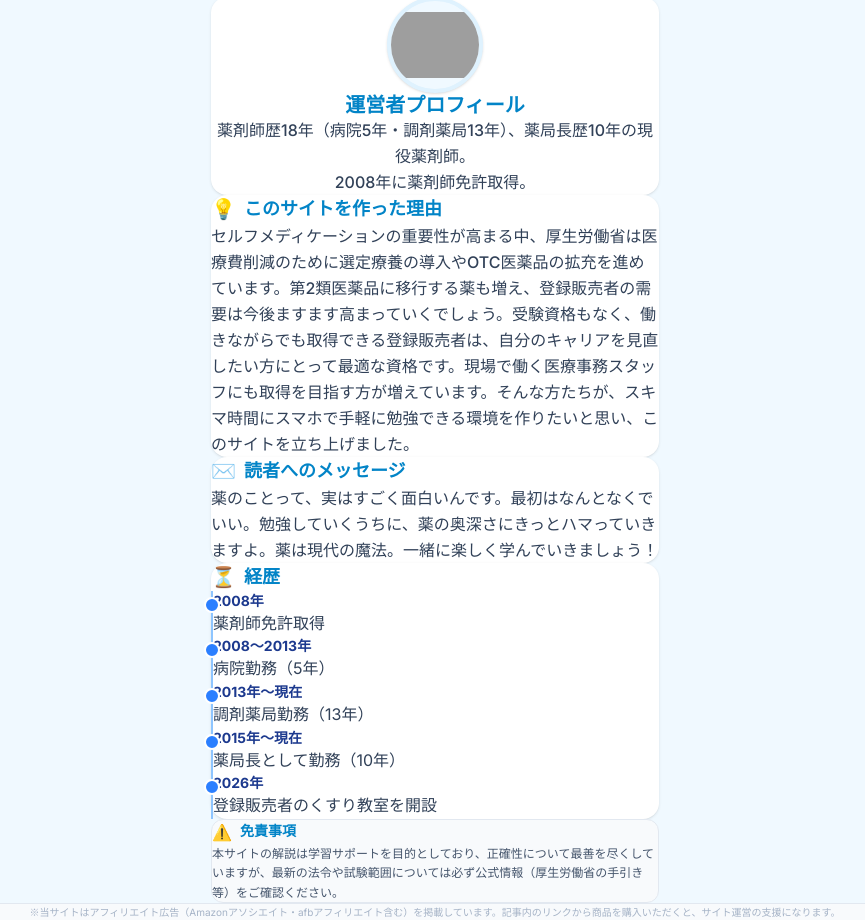
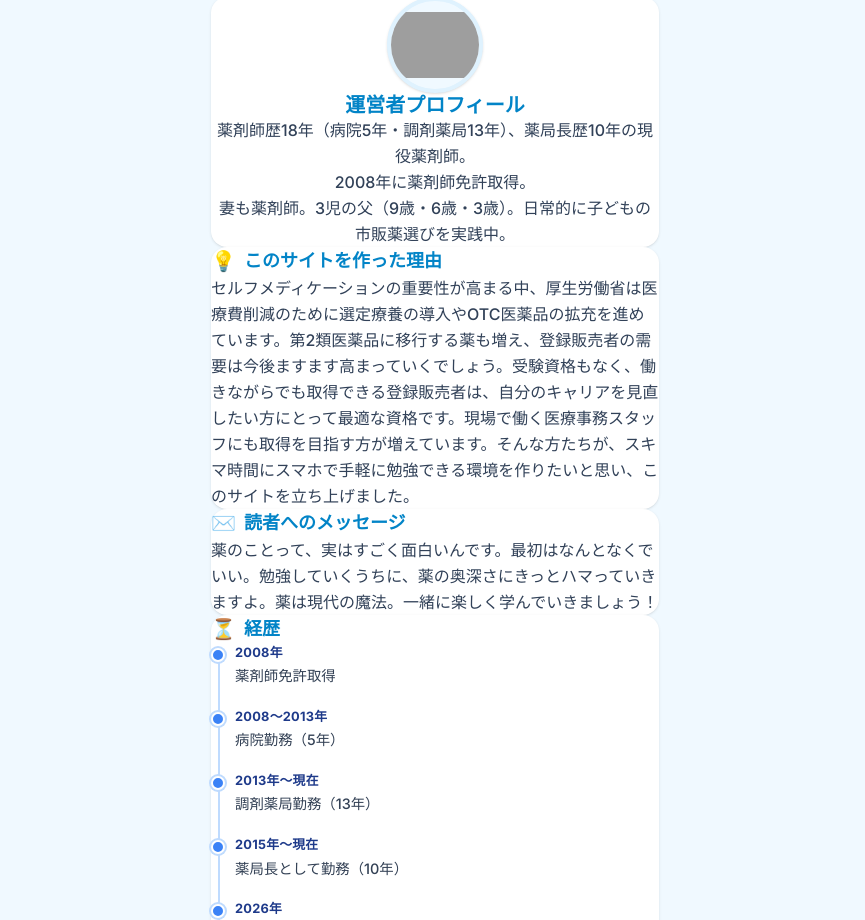
Before and after one commit to 0819yaku-cell/touhan-project, an Astro site: page /about in a window 1280 px wide. Shown: the part 32-952 px from the top of the page, without its empty margins (205-1070 px from the left). Built offline with nearby package versions, Linux system fonts and the light colour scheme; Astro itself is replaced by a stand-in of ours; grey boxes are pictures that could not be loaded.

Commit message:
運営者情報ページのプロフィール文追加・経歴タイムライン改善
- プロフィールに「妻も薬剤師。3児の父（9歳・6歳・3歳）。日常的に子どもの市販薬選びを実践中。」を追加
- 経歴セクションを青色ドット＆左ライン付きタイムラインにリデザイン

Co-Authored-By: Claude Sonnet 4.6 <noreply@anthropic.com>

```diff
--- a/src/pages/about.astro
+++ b/src/pages/about.astro
@@ -18,7 +18,7 @@ import Layout from '../layouts/Layout.astro';
           </div>
           <h2 class="text-xl font-bold text-slate-800 mb-2">運営者プロフィール</h2>
           <p class="text-center text-sm md:text-base leading-relaxed font-medium text-slate-700">
-            薬剤師歴18年（病院5年・調剤薬局13年）、薬局長歴10年の現役薬剤師。<br class="hidden sm:block" />2008年に薬剤師免許取得。
+            薬剤師歴18年（病院5年・調剤薬局13年）、薬局長歴10年の現役薬剤師。<br class="hidden sm:block" />2008年に薬剤師免許取得。<br />妻も薬剤師。3児の父（9歳・6歳・3歳）。日常的に子どもの市販薬選びを実践中。
           </p>
         </div>
       </section>
@@ -49,40 +49,38 @@ import Layout from '../layouts/Layout.astro';
           <span class="text-xl">⏳</span> 経歴
         </h2>
 
-        <div class="ml-2 mt-4">
-          <div class="relative border-l-2 border-blue-300 space-y-6 pb-2">
+        <div class="timeline mt-4">
 
-            <div class="relative pl-6">
-              <span class="absolute -left-[9px] top-1.5 w-4 h-4 rounded-full bg-blue-500 border-2 border-white"></span>
-              <div class="font-bold text-blue-900 text-sm">2008年</div>
-              <div class="text-slate-700 mt-1">薬剤師免許取得</div>
-            </div>
+          <div class="timeline-item">
+            <div class="timeline-badge"></div>
+            <div class="timeline-year">2008年</div>
+            <div class="timeline-body">薬剤師免許取得</div>
+          </div>
 
-            <div class="relative pl-6">
-              <span class="absolute -left-[9px] top-1.5 w-4 h-4 rounded-full bg-blue-500 border-2 border-white"></span>
-              <div class="font-bold text-blue-900 text-sm">2008〜2013年</div>
-              <div class="text-slate-700 mt-1">病院勤務（5年）</div>
-            </div>
+          <div class="timeline-item">
+            <div class="timeline-badge"></div>
+            <div class="timeline-year">2008〜2013年</div>
+            <div class="timeline-body">病院勤務（5年）</div>
+          </div>
 
-            <div class="relative pl-6">
-              <span class="absolute -left-[9px] top-1.5 w-4 h-4 rounded-full bg-blue-500 border-2 border-white"></span>
-              <div class="font-bold text-blue-900 text-sm">2013年〜現在</div>
-              <div class="text-slate-700 mt-1">調剤薬局勤務（13年）</div>
-            </div>
+          <div class="timeline-item">
+            <div class="timeline-badge"></div>
+            <div class="timeline-year">2013年〜現在</div>
+            <div class="timeline-body">調剤薬局勤務（13年）</div>
+          </div>
 
-            <div class="relative pl-6">
-              <span class="absolute -left-[9px] top-1.5 w-4 h-4 rounded-full bg-blue-500 border-2 border-white"></span>
-              <div class="font-bold text-blue-900 text-sm">2015年〜現在</div>
-              <div class="text-slate-700 mt-1">薬局長として勤務（10年）</div>
-            </div>
+          <div class="timeline-item">
+            <div class="timeline-badge"></div>
+            <div class="timeline-year">2015年〜現在</div>
+            <div class="timeline-body">薬局長として勤務（10年）</div>
+          </div>
 
-            <div class="relative pl-6">
-              <span class="absolute -left-[9px] top-1.5 w-4 h-4 rounded-full bg-blue-500 border-2 border-white"></span>
-              <div class="font-bold text-blue-900 text-sm">2026年</div>
-              <div class="text-slate-700 mt-1">登録販売者のくすり教室を開設</div>
-            </div>
+          <div class="timeline-item timeline-item--last">
+            <div class="timeline-badge"></div>
+            <div class="timeline-year">2026年</div>
+            <div class="timeline-body">登録販売者のくすり教室を開設</div>
+          </div>
 
-          </div>
         </div>
       </section>
 
@@ -99,3 +97,59 @@ import Layout from '../layouts/Layout.astro';
     </main>
   </div>
 </Layout>
+
+<style>
+  .timeline {
+    position: relative;
+    padding-left: 1.5rem;
+  }
+
+  .timeline::before {
+    content: '';
+    position: absolute;
+    left: 0.45rem;
+    top: 0.5rem;
+    bottom: 0.5rem;
+    width: 2px;
+    background-color: #bfdbfe; /* blue-200 */
+    border-radius: 1px;
+  }
+
+  .timeline-item {
+    position: relative;
+    display: flex;
+    flex-direction: column;
+    gap: 0.125rem;
+    padding-bottom: 1.25rem;
+  }
+
+  .timeline-item--last {
+    padding-bottom: 0;
+  }
+
+  .timeline-badge {
+    position: absolute;
+    left: -1.5rem;
+    top: 0.3rem;
+    width: 0.875rem;
+    height: 0.875rem;
+    background-color: #3b82f6; /* blue-500 */
+    border: 2px solid #fff;
+    border-radius: 50%;
+    box-shadow: 0 0 0 2px #bfdbfe;
+  }
+
+  .timeline-year {
+    font-size: 0.8rem;
+    font-weight: 700;
+    color: #1e3a8a; /* blue-900 */
+    letter-spacing: 0.02em;
+  }
+
+  .timeline-body {
+    font-size: 0.9rem;
+    font-weight: 500;
+    color: #334155; /* slate-700 */
+    line-height: 1.5;
+  }
+</style>
```
